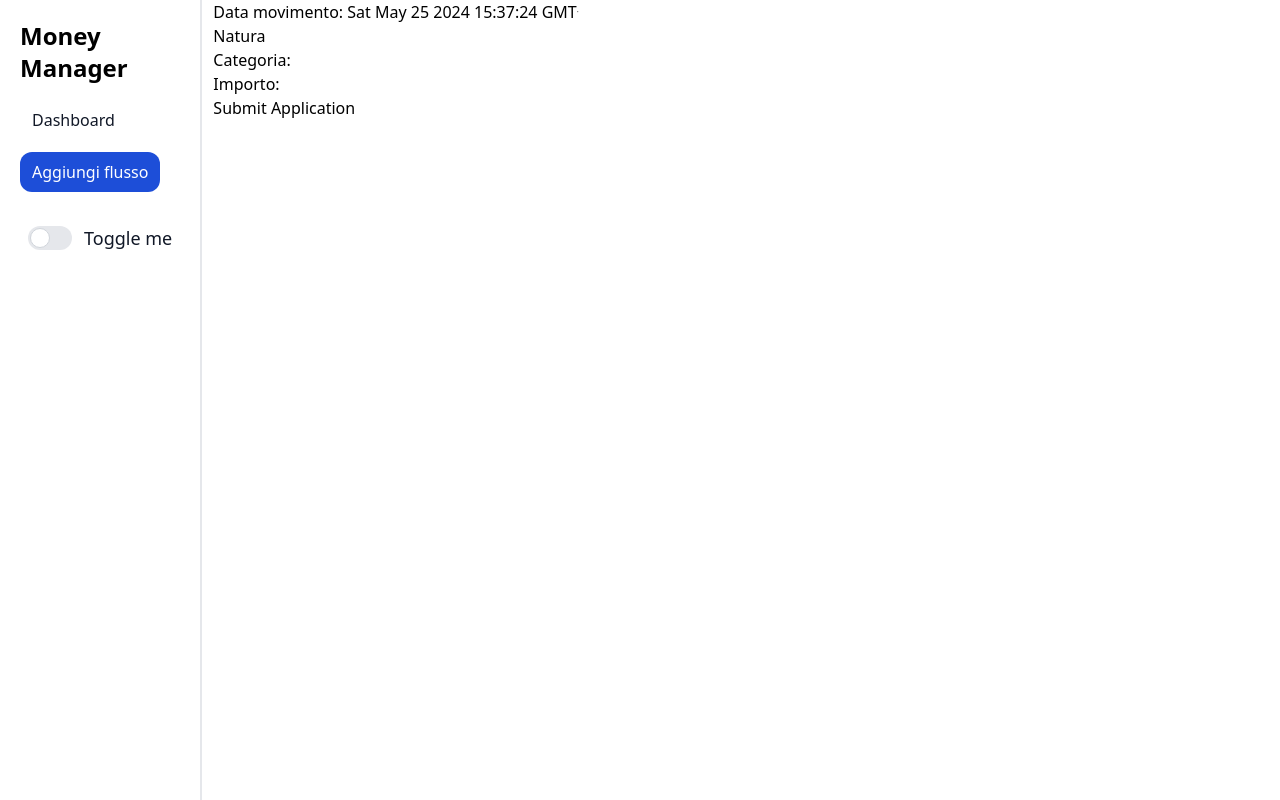
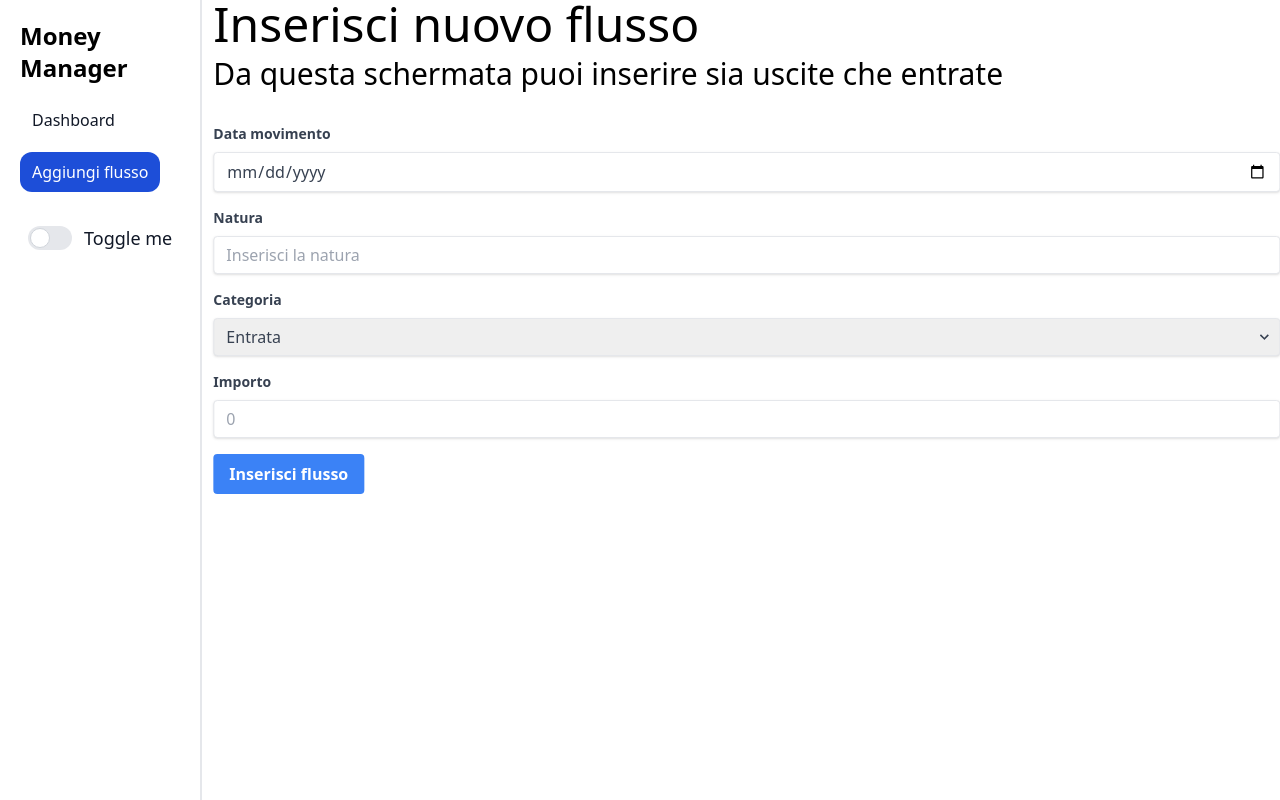
Before and after one commit to BacaroTech/Money-dashboard, an Angular app in the folder FE/: page /addFlow in a window 1280 px wide. Built offline with nearby package versions, Linux system fonts and the light colour scheme.

Commit message:
changed css form and syncronize form with BL

```diff
--- a/FE/src/app/components/form-flow/form-flow.component.html
+++ b/FE/src/app/components/form-flow/form-flow.component.html
@@ -1,25 +1,56 @@
 <section id="home" class="h-screen">
-    <form [formGroup]="bioSection" class="">
-        <label>
-            Data movimento:
-            <input type="text" [formControl]="bioSection.controls.date">
-        </label>
-        <br />
-        <label>
-            Natura
-            <input type="text" [formControl]="bioSection.controls.nature">
-        </label>
-        <br />
-        <label>
-            Categoria:
-            <input type="text" [formControl]="bioSection.controls.category">
-        </label>
-        <br />
-        <label>
-            Importo:
-            <input type="text" [formControl]="bioSection.controls.import">
-        </label>
-        <br />
-        <button type="submit">Submit Application</button>
+    <h1 class="text-5xl">Inserisci nuovo flusso</h1>
+    <h2 class="text-3xl pt-2">Da questa schermata puoi inserire sia uscite che entrate</h2>
+
+    <form class="bg-white rounded py-8 mb-4" [formGroup]="this.bioSection" (ngSubmit)="this.ngSubmit()">
+        <div class="mb-4">
+            <label class="block text-gray-700 text-sm font-bold mb-2" for="date">
+                Data movimento
+            </label>
+            <input
+                class="shadow appearance-none border rounded w-full py-2 px-3 text-gray-700 leading-tight focus:outline-none focus:shadow-outline"
+                formControlName="date" id="date" type="date">
+        </div>
+        <div class="mb-4">
+            <label class="block text-gray-700 text-sm font-bold mb-2" for="nature">
+                Natura
+            </label>
+            <input
+                class="shadow appearance-none border rounded w-full py-2 px-3 text-gray-700 leading-tight focus:outline-none focus:shadow-outline"
+                formControlName="nature" id="nature" type="text" placeholder="Inserisci la natura">
+        </div>
+        <div class="mb-4">
+            <label class="block text-gray-700 text-sm font-bold mb-2" for="category">
+                Categoria
+            </label>
+            <div class="relative" id="category">
+                <select
+                    class="shadow appearance-none border rounded w-full py-2 px-3 text-gray-700 leading-tight focus:outline-none focus:shadow-outline"
+                    id="grid-state">
+                    <option>Entrata</option>
+                    <option>Uscita</option>
+                </select>
+                <div class="pointer-events-none absolute inset-y-0 right-0 flex items-center px-2 text-gray-700">
+                    <svg class="fill-current h-4 w-4" xmlns="http://www.w3.org/2000/svg" viewBox="0 0 20 20">
+                        <path d="M9.293 12.95l.707.707L15.657 8l-1.414-1.414L10 10.828 5.757 6.586 4.343 8z" />
+                    </svg>
+                </div>
+            </div>
+        </div>
+        <div class="mb-4">
+            <label class="block text-gray-700 text-sm font-bold mb-2" for="import">
+                Importo
+            </label>
+            <input
+                class="shadow appearance-none border rounded w-full py-2 px-3 text-gray-700 leading-tight focus:outline-none focus:shadow-outline"
+                formControlName="import" id="import" type="number" min="0" placeholder="0">
+        </div>
+        <div class="flex items-center justify-between">
+            <button
+                class="bg-blue-500 hover:bg-blue-700 text-white font-bold py-2 px-4 rounded focus:outline-none focus:shadow-outline"
+                type="submit">
+                Inserisci flusso
+            </button>
+        </div>
     </form>
 </section>
--- a/FE/src/app/components/form-flow/form-flow.component.ts
+++ b/FE/src/app/components/form-flow/form-flow.component.ts
@@ -20,4 +20,8 @@ export class FormFlowComponent implements OnInit {
   ngOnInit(): void {
   }
 
+  ngSubmit(): void{
+    console.log(this.bioSection.value)
+  }
+
 }
```
